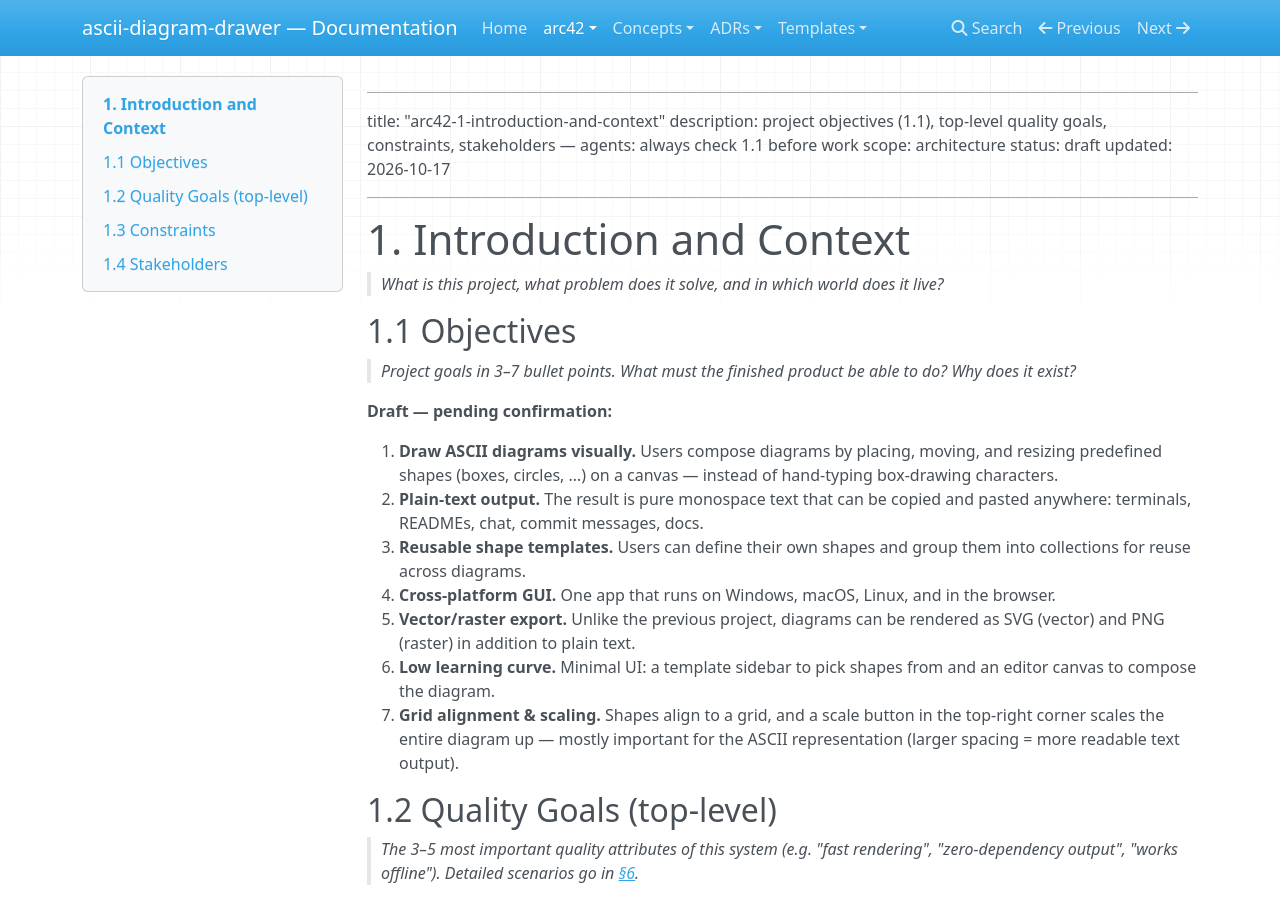
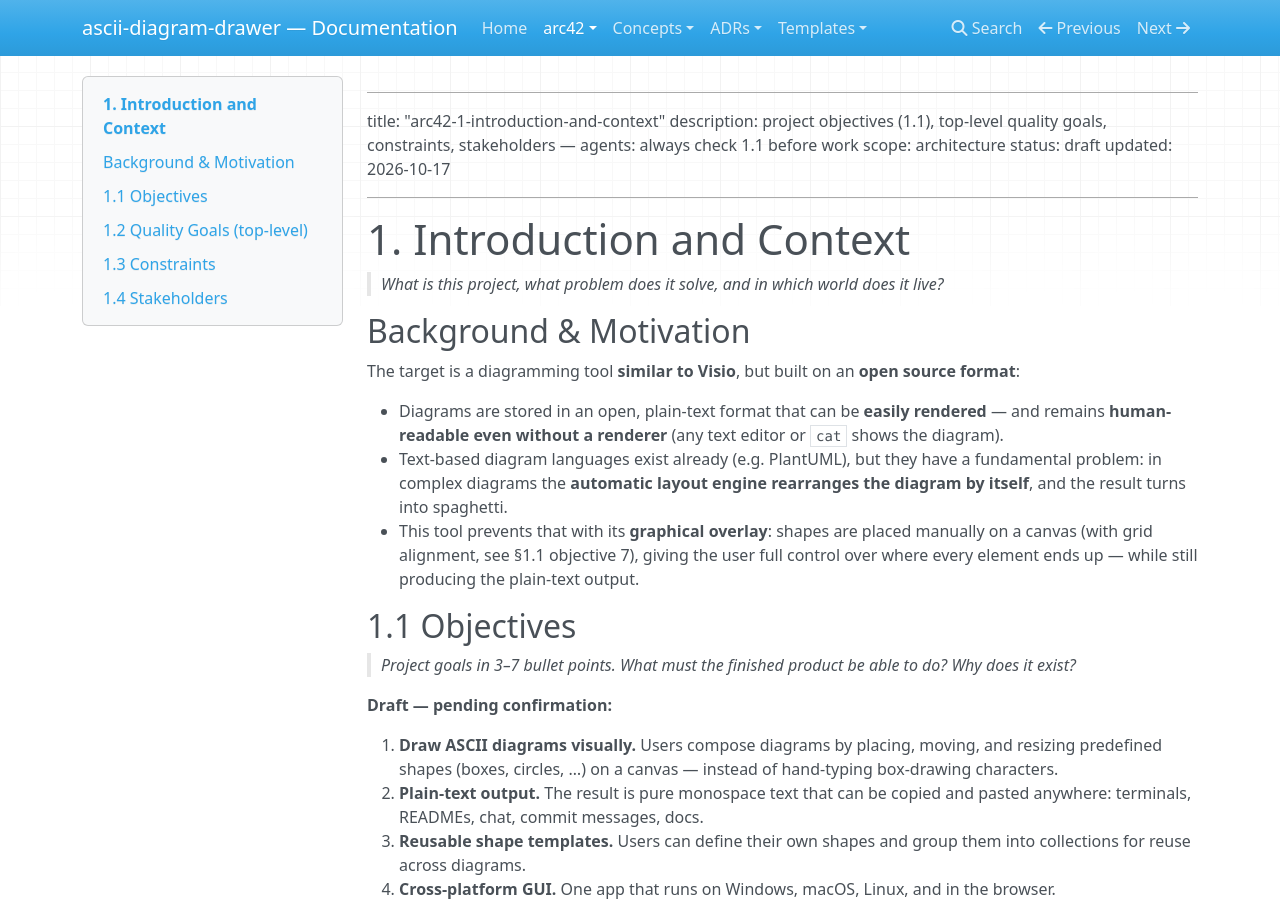
Before and after one commit to Reto411/ascii-diagram-drawer, an MkDocs documentation site: the page built from doc/arc42/01-introduction-and-context.md, in a window 1280 px wide and 900 px high. Built offline with MkDocs 1.6.1, drawn with Linux system fonts in a browser that asks for light colours; nearby versions of some CDN libraries.

Commit message:
arc42 §1: background & motivation — Visio-like tool, open readable format, manual placement vs PlantUML spaghetti

```diff
--- a/doc/arc42/01-introduction-and-context.md
+++ b/doc/arc42/01-introduction-and-context.md
@@ -9,6 +9,14 @@ updated: 2026-10-17
 # 1. Introduction and Context
 
 > *What is this project, what problem does it solve, and in which world does it live?*
+
+## Background & Motivation
+
+The target is a diagramming tool **similar to Visio**, but built on an **open source format**:
+
+- Diagrams are stored in an open, plain-text format that can be **easily rendered** — and remains **human-readable even without a renderer** (any text editor or `cat` shows the diagram).
+- Text-based diagram languages exist already (e.g. PlantUML), but they have a fundamental problem: in complex diagrams the **automatic layout engine rearranges the diagram by itself**, and the result turns into spaghetti.
+- This tool prevents that with its **graphical overlay**: shapes are placed manually on a canvas (with grid alignment, see §1.1 objective 7), giving the user full control over where every element ends up — while still producing the plain-text output.
 
 ## 1.1 Objectives
 
```
